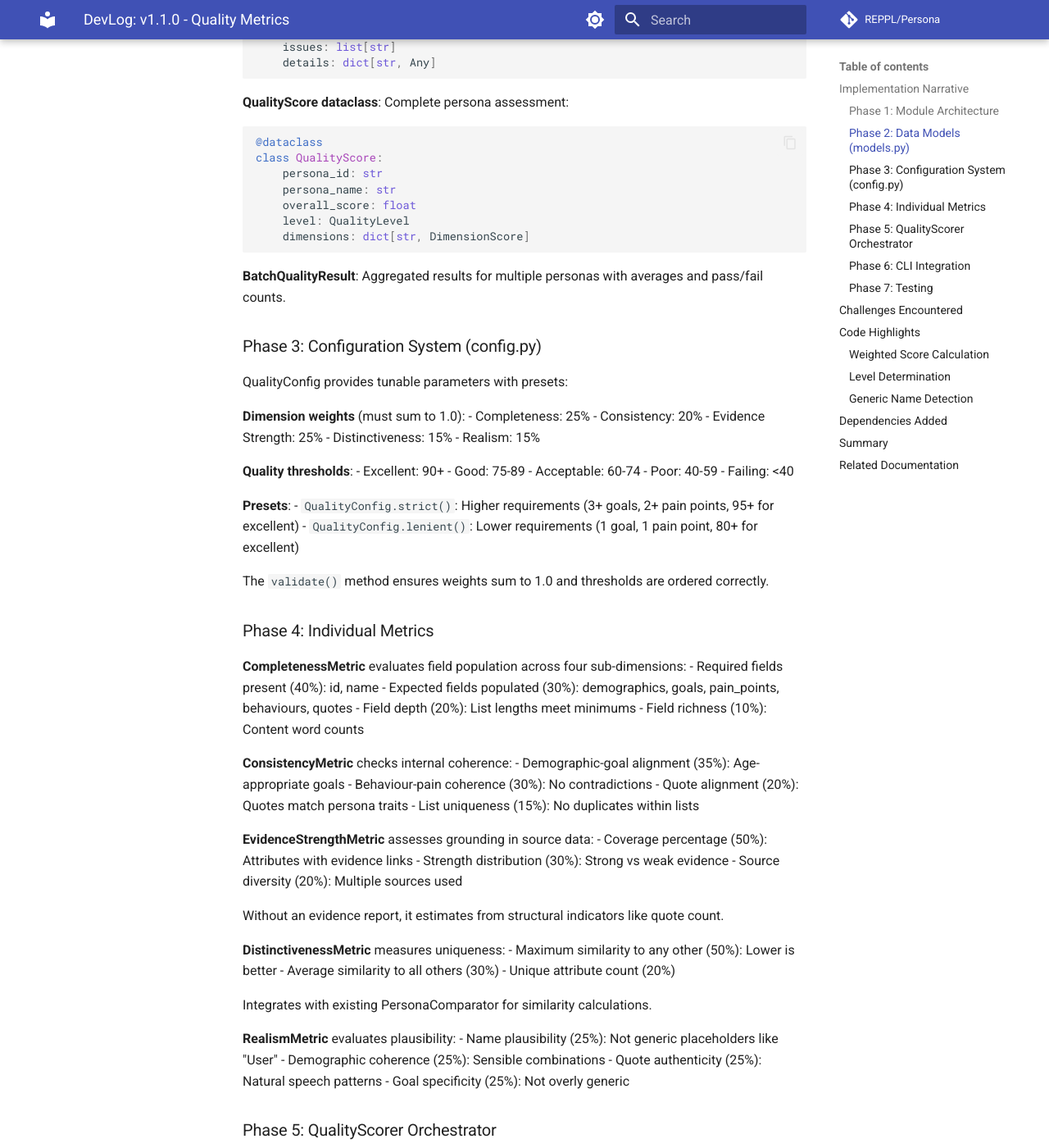
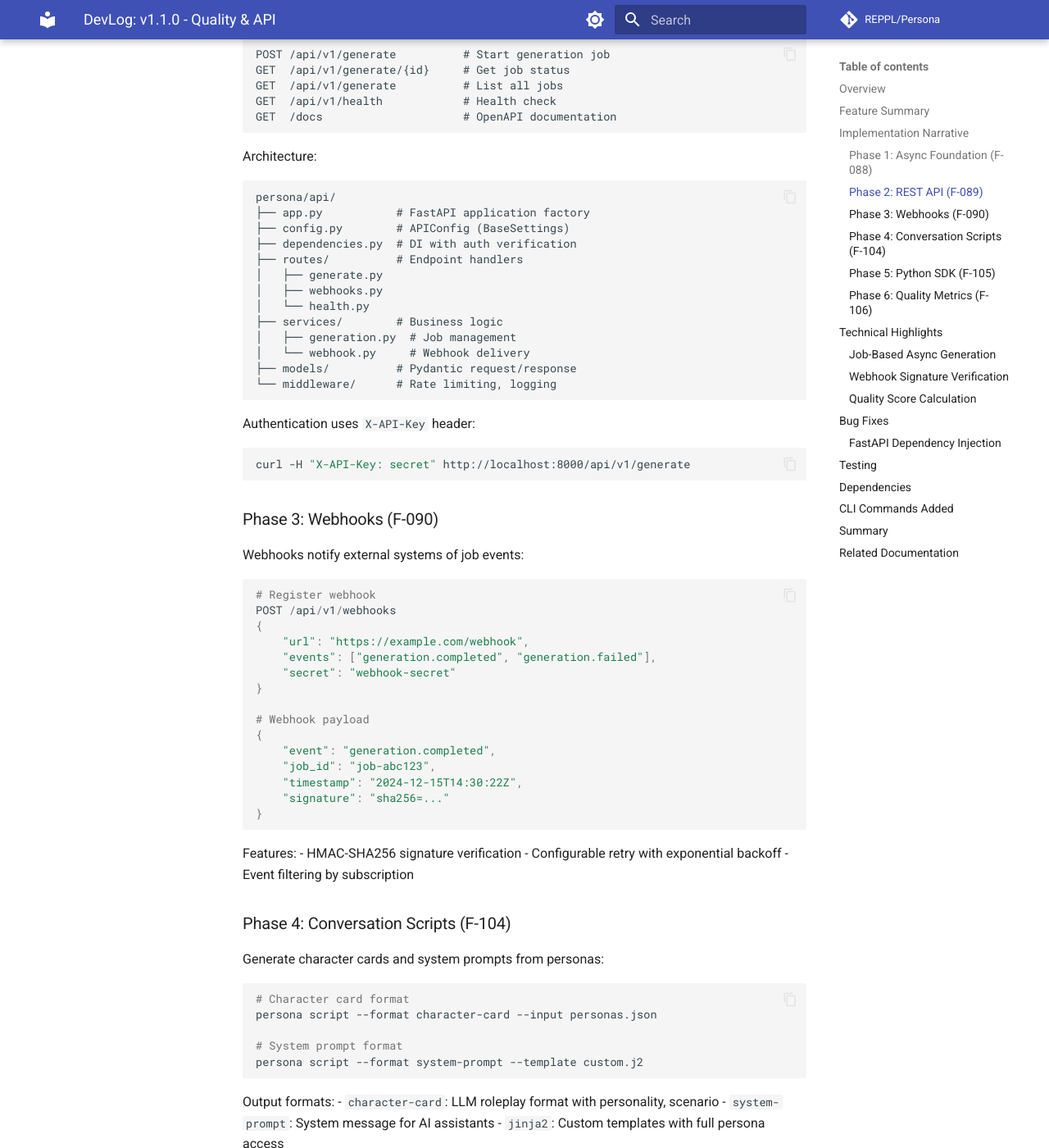
Before and after one commit to REPPL/Persona, an MkDocs documentation site: the page built from docs/development/process/devlogs/v1.1.0-devlog.md, in a window 1280 px wide and 1400 px high, scrolled down 1229 px. Shown: the whole window at 82% size. Built offline with MkDocs 1.6.1 and Material for MkDocs 9.7.7, drawn with Linux system fonts in a browser that asks for light colours; comment, search, counter and statistics services are not loaded; some of the changed text lies outside the part shown.

Commit message:
docs(process): update v1.1.0 retrospective and devlog
Updated release documentation to cover all 6 features in v1.1.0:
- F-088: Async Support
- F-089: REST API
- F-090: Webhooks
- F-104: Conversation Scripts
- F-105: Python SDK
- F-106: Quality Metrics

Includes documentation of the FastAPI dependency injection bug fix.

🤖 Generated with [Claude Code](https://claude.com/claude-code)

Co-Authored-By: Claude Opus 4.5 <noreply@anthropic.com>

````diff
--- a/docs/development/process/devlogs/v1.1.0-devlog.md
+++ b/docs/development/process/devlogs/v1.1.0-devlog.md
@@ -1,304 +1,315 @@
-# DevLog: v1.1.0 - Quality Metrics
+# DevLog: v1.1.0 - Quality & API
+
+## Overview
+
+v1.1.0 delivers the "Measure & Connect" milestone with six features enabling programmatic access, quality measurement, and enhanced output formats for persona generation.
+
+## Feature Summary
+
+| ID | Feature | Description |
+|----|---------|-------------|
+| F-088 | Async Support | Async generator for non-blocking operations |
+| F-089 | REST API | FastAPI-based HTTP interface |
+| F-090 | Webhooks | Event notifications for long-running jobs |
+| F-104 | Conversation Scripts | Character cards and system prompts |
+| F-105 | Python SDK | High-level programmatic interface |
+| F-106 | Quality Metrics | Multi-dimensional quality scoring |
 
 ## Implementation Narrative
 
-v1.1.0 introduces a comprehensive quality scoring system for generated personas. This multi-dimensional evaluation system provides objective metrics to assess persona quality across completeness, consistency, evidence strength, distinctiveness, and realism.
+### Phase 1: Async Foundation (F-088)
 
-### Phase 1: Module Architecture
+The async support provides non-blocking persona generation:
 
-The quality module was designed around separation of concerns with individual metrics as standalone evaluators:
+```python
+from persona.sdk import AsyncPersonaGenerator
+
+generator = AsyncPersonaGenerator(provider="anthropic")
+result = await generator.agenerate(
+    data_path="./data.csv",
+    config=PersonaConfig(count=5)
+)
+```
+
+Key components:
+- `AsyncPersonaGenerator` wraps sync operations with `asyncio.to_thread()`
+- Progress callbacks work in async context
+- Integration with existing provider infrastructure
+
+### Phase 2: REST API (F-089)
+
+FastAPI provides the HTTP interface:
 
 ```
-core/quality/
-├── __init__.py           # Clean public API
-├── models.py             # QualityScore, DimensionScore, QualityLevel
-├── config.py             # QualityConfig with weights and thresholds
-├── scorer.py             # QualityScorer orchestrator
-└── metrics/
-    ├── __init__.py       # Metric exports
-    ├── completeness.py   # Field population scoring
-    ├── consistency.py    # Internal coherence checks
-    ├── evidence.py       # Evidence strength scoring
-    ├── distinctiveness.py # Uniqueness vs other personas
-    └── realism.py        # Plausibility checks
+POST /api/v1/generate          # Start generation job
+GET  /api/v1/generate/{id}     # Get job status
+GET  /api/v1/generate          # List all jobs
+GET  /api/v1/health            # Health check
+GET  /docs                     # OpenAPI documentation
 ```
 
-This structure enables independent testing of each metric while the QualityScorer orchestrates them with configurable weights.
+Architecture:
+```
+persona/api/
+├── app.py           # FastAPI application factory
+├── config.py        # APIConfig (BaseSettings)
+├── dependencies.py  # DI with auth verification
+├── routes/          # Endpoint handlers
+│   ├── generate.py
+│   ├── webhooks.py
+│   └── health.py
+├── services/        # Business logic
+│   ├── generation.py  # Job management
+│   └── webhook.py     # Webhook delivery
+├── models/          # Pydantic request/response
+└── middleware/      # Rate limiting, logging
+```
 
-### Phase 2: Data Models (models.py)
+Authentication uses `X-API-Key` header:
+```bash
+curl -H "X-API-Key: secret" http://localhost:8000/api/v1/generate
+```
 
-The core data models establish the scoring framework:
+### Phase 3: Webhooks (F-090)
 
-**QualityLevel enum**: Five discrete levels map numeric scores to human-readable assessments:
+Webhooks notify external systems of job events:
 
 ```python
-class QualityLevel(Enum):
-    EXCELLENT = "excellent"    # 90-100
-    GOOD = "good"              # 75-89
-    ACCEPTABLE = "acceptable"  # 60-74
-    POOR = "poor"              # 40-59
-    FAILING = "failing"        # 0-39
+# Register webhook
+POST /api/v1/webhooks
+{
+    "url": "https://example.com/webhook",
+    "events": ["generation.completed", "generation.failed"],
+    "secret": "webhook-secret"
+}
+
+# Webhook payload
+{
+    "event": "generation.completed",
+    "job_id": "job-abc123",
+    "timestamp": "2024-12-15T14:30:22Z",
+    "signature": "sha256=..."
+}
 ```
 
-**DimensionScore dataclass**: Individual metric results with issues and details:
+Features:
+- HMAC-SHA256 signature verification
+- Configurable retry with exponential backoff
+- Event filtering by subscription
+
+### Phase 4: Conversation Scripts (F-104)
+
+Generate character cards and system prompts from personas:
+
+```bash
+# Character card format
+persona script --format character-card --input personas.json
+
+# System prompt format
+persona script --format system-prompt --template custom.j2
+```
+
+Output formats:
+- `character-card`: LLM roleplay format with personality, scenario
+- `system-prompt`: System message for AI assistants
+- `jinja2`: Custom templates with full persona access
+
+### Phase 5: Python SDK (F-105)
+
+Two-tier SDK design:
+
+**High-level: PersonaClient**
+```python
+from persona.sdk import PersonaClient
+
+client = PersonaClient(provider="anthropic")
+result = client.generate("./data.csv", count=5)
+```
+
+**Low-level: PersonaGenerator**
+```python
+from persona.sdk import PersonaGenerator, PersonaConfig
+
+generator = PersonaGenerator(provider="anthropic")
+result = generator.generate(
+    data_path="./data.csv",
+    config=PersonaConfig(
+        count=5,
+        complexity="detailed",
+        include_reasoning=True
+    )
+)
+```
+
+Configuration hierarchy:
+1. Constructor arguments (highest)
+2. Environment variables (`PERSONA_*`)
+3. Config file (`~/.persona/config.yaml`)
+4. Defaults (lowest)
+
+### Phase 6: Quality Metrics (F-106)
+
+Five-dimensional quality scoring:
+
+| Dimension | Weight | Measures |
+|-----------|--------|----------|
+| Completeness | 25% | Field population, depth, richness |
+| Consistency | 20% | Internal coherence, no contradictions |
+| Evidence | 25% | Grounding in source data |
+| Distinctiveness | 15% | Uniqueness vs other personas |
+| Realism | 15% | Plausibility, specificity |
 
 ```python
-@dataclass
-class DimensionScore:
-    dimension: str
-    score: float  # 0-100
-    weight: float
-    issues: list[str]
-    details: dict[str, Any]
+from persona.core.quality import QualityScorer
+
+scorer = QualityScorer()
+result = scorer.score(persona)
+
+print(f"Overall: {result.overall_score:.1f}")
+print(f"Level: {result.level.value}")  # excellent/good/acceptable/poor/failing
 ```
 
-**QualityScore dataclass**: Complete persona assessment:
+CLI with quality gates:
+```bash
+persona score ./personas.json --min-score 75
+# Exit code 1 if any persona below threshold
+```
+
+## Technical Highlights
+
+### Job-Based Async Generation
 
 ```python
-@dataclass
-class QualityScore:
-    persona_id: str
-    persona_name: str
-    overall_score: float
-    level: QualityLevel
-    dimensions: dict[str, DimensionScore]
+class GenerationService:
+    async def execute_job(self, job_id: str) -> None:
+        job = self.get_job(job_id)
+        job.status = JobStatus.RUNNING
+
+        try:
+            generator = AsyncPersonaGenerator(provider=job.provider)
+            result = await generator.agenerate(...)
+
+            job.status = JobStatus.COMPLETED
+            job.result = result
+
+            # Notify webhook
+            if self.webhook_manager:
+                await self.webhook_manager.notify_completed(job_id)
+        except Exception as e:
+            job.status = JobStatus.FAILED
+            job.error = str(e)
 ```
 
-**BatchQualityResult**: Aggregated results for multiple personas with averages and pass/fail counts.
-
-### Phase 3: Configuration System (config.py)
-
-QualityConfig provides tunable parameters with presets:
-
-**Dimension weights** (must sum to 1.0):
-- Completeness: 25%
-- Consistency: 20%
-- Evidence Strength: 25%
-- Distinctiveness: 15%
-- Realism: 15%
-
-**Quality thresholds**:
-- Excellent: 90+
-- Good: 75-89
-- Acceptable: 60-74
-- Poor: 40-59
-- Failing: <40
-
-**Presets**:
-- `QualityConfig.strict()`: Higher requirements (3+ goals, 2+ pain points, 95+ for excellent)
-- `QualityConfig.lenient()`: Lower requirements (1 goal, 1 pain point, 80+ for excellent)
-
-The `validate()` method ensures weights sum to 1.0 and thresholds are ordered correctly.
-
-### Phase 4: Individual Metrics
-
-**CompletenessMetric** evaluates field population across four sub-dimensions:
-- Required fields present (40%): id, name
-- Expected fields populated (30%): demographics, goals, pain_points, behaviours, quotes
-- Field depth (20%): List lengths meet minimums
-- Field richness (10%): Content word counts
-
-**ConsistencyMetric** checks internal coherence:
-- Demographic-goal alignment (35%): Age-appropriate goals
-- Behaviour-pain coherence (30%): No contradictions
-- Quote alignment (20%): Quotes match persona traits
-- List uniqueness (15%): No duplicates within lists
-
-**EvidenceStrengthMetric** assesses grounding in source data:
-- Coverage percentage (50%): Attributes with evidence links
-- Strength distribution (30%): Strong vs weak evidence
-- Source diversity (20%): Multiple sources used
-
-Without an evidence report, it estimates from structural indicators like quote count.
-
-**DistinctivenessMetric** measures uniqueness:
-- Maximum similarity to any other (50%): Lower is better
-- Average similarity to all others (30%)
-- Unique attribute count (20%)
-
-Integrates with existing PersonaComparator for similarity calculations.
-
-**RealismMetric** evaluates plausibility:
-- Name plausibility (25%): Not generic placeholders like "User"
-- Demographic coherence (25%): Sensible combinations
-- Quote authenticity (25%): Natural speech patterns
-- Goal specificity (25%): Not overly generic
-
-### Phase 5: QualityScorer Orchestrator
-
-The QualityScorer coordinates metrics and calculates weighted scores:
+### Webhook Signature Verification
 
 ```python
-class QualityScorer:
-    def __init__(self, config: QualityConfig | None = None):
-        errors = config.validate()
-        if errors:
-            raise ValueError(f"Invalid configuration: {', '.join(errors)}")
-
-        self._metrics = [
-            CompletenessMetric(config),
-            ConsistencyMetric(config),
-            EvidenceStrengthMetric(config),
-            DistinctivenessMetric(config),
-            RealismMetric(config),
-        ]
-
-    def score(self, persona: Persona, other_personas: list[Persona] | None = None) -> QualityScore:
-        dimensions = {}
-        for metric in self._metrics:
-            result = metric.evaluate(persona, other_personas=other_personas)
-            dimensions[result.dimension] = result
-
-        overall = sum(d.score * d.weight for d in dimensions.values())
-        level = self._determine_level(overall)
-
-        return QualityScore(
-            persona_id=persona.id,
-            persona_name=persona.name,
-            overall_score=overall,
-            level=level,
-            dimensions=dimensions,
-        )
+def verify_signature(payload: bytes, signature: str, secret: str) -> bool:
+    expected = hmac.new(
+        secret.encode(),
+        payload,
+        hashlib.sha256
+    ).hexdigest()
+    return hmac.compare_digest(f"sha256={expected}", signature)
 ```
 
-For batch scoring, it pre-builds a similarity matrix to avoid redundant comparisons.
-
-### Phase 6: CLI Integration
-
-The `persona score` command provides accessible quality assessment:
-
-```bash
-# Basic scoring
-persona score ./personas.json
-
-# Output formats
-persona score ./personas.json --output json
-persona score ./personas.json --output markdown
-
-# Save report
-persona score ./personas.json --save report.json
-
-# Quality gate
-persona score ./personas.json --min-score 75
-echo $?  # 1 if any score below threshold
-
-# Configuration presets
-persona score ./personas.json --strict
-persona score ./personas.json --lenient
-```
-
-Rich tables display results with colour-coded quality levels and dimension breakdowns.
-
-### Phase 7: Testing
-
-Wrote 35 unit tests across 2 test files:
-
-```
-tests/unit/core/quality/
-├── test_scorer.py    # 18 tests for QualityScorer, QualityLevel, QualityConfig
-└── test_metrics.py   # 17 tests for individual metrics
-```
-
-Key test scenarios:
-- High vs low quality persona scoring
-- Batch scoring with distinctiveness
-- Configuration presets (strict/lenient)
-- Invalid configuration rejection
-- Individual metric edge cases (generic names, duplicate goals)
-
-All tests pass with full test suite at 2460 tests.
-
-## Challenges Encountered
-
-- **Boundary conditions**: Initial test assertions used `< 60` for low quality threshold, but scores could be exactly 60.0 (ACCEPTABLE boundary). Changed to `<= 60` for correct boundary testing.
-
-- **Similarity calculation**: DistinctivenessMetric needed to handle single-persona case (no comparison possible → max distinctiveness score).
-
-- **Evidence without report**: EvidenceStrengthMetric must estimate quality when no EvidenceReport is available, using structural indicators like quote count.
-
-- **Float precision in weights**: Config validation must use tolerance for checking weights sum to 1.0.
-
-## Code Highlights
-
-### Weighted Score Calculation
+### Quality Score Calculation
 
 ```python
-def _calculate_overall(self, dimensions: dict[str, DimensionScore]) -> float:
-    """Calculate weighted overall score."""
-    return sum(
-        dim.score * dim.weight
-        for dim in dimensions.values()
+def score(self, persona: Persona) -> QualityScore:
+    dimensions = {}
+    for metric in self._metrics:
+        result = metric.evaluate(persona)
+        dimensions[result.dimension] = result
+
+    overall = sum(d.score * d.weight for d in dimensions.values())
+    level = self._determine_level(overall)
+
+    return QualityScore(
+        overall_score=overall,
+        level=level,
+        dimensions=dimensions
     )
 ```
 
-### Level Determination
+## Bug Fixes
+
+### FastAPI Dependency Injection
+
+**Issue**: Routes using `dependencies=[Depends(AuthDep)]` where `AuthDep` is `Annotated[None, Depends(verify_token)]` caused 422 validation errors.
+
+**Cause**: Double-wrapping an annotated dependency in `Depends()` confuses FastAPI's parameter extraction.
+
+**Fix**: Use `dependencies=[Depends(verify_token)]` directly instead of wrapping the annotated type.
 
 ```python
-def _determine_level(self, score: float) -> QualityLevel:
-    """Determine quality level from numeric score."""
-    if score >= self._config.excellent_threshold:
-        return QualityLevel.EXCELLENT
-    elif score >= self._config.good_threshold:
-        return QualityLevel.GOOD
-    elif score >= self._config.acceptable_threshold:
-        return QualityLevel.ACCEPTABLE
-    elif score >= self._config.poor_threshold:
-        return QualityLevel.POOR
-    else:
-        return QualityLevel.FAILING
+# Before (broken)
+@router.post("/generate", dependencies=[Depends(AuthDep)])
+
+# After (fixed)
+@router.post("/generate", dependencies=[Depends(verify_token)])
 ```
 
-### Generic Name Detection
+## Testing
 
-```python
-GENERIC_NAMES = {
-    "user", "person", "customer", "client", "test",
-    "persona", "individual", "consumer", "buyer", "admin",
-}
+| Category | Tests |
+|----------|-------|
+| API endpoints | 14 |
+| SDK client | 25+ |
+| Async generator | 15+ |
+| Quality metrics | 35 |
+| Conversation scripts | 20+ |
+| **Total** | 2654 |
 
-def _check_name(self, name: str) -> tuple[float, str]:
-    """Check name plausibility."""
-    if not name or not name.strip():
-        return 0.0, "missing"
+All tests pass with 4 deprecation warnings (Pydantic `Config` class).
 
-    name_lower = name.lower().strip()
-    if name_lower in self.GENERIC_NAMES:
-        return 0.0, "generic"
+## Dependencies
 
-    if len(name.split()) < 2:
-        return 0.5, "incomplete"
-
-    return 1.0, "valid"
+```toml
+[project.optional-dependencies]
+api = [
+    "fastapi>=0.115.0",
+    "uvicorn[standard]>=0.32.0",
+    "python-multipart>=0.0.12",
+    "pydantic-settings>=2.0.0",
+]
+async = [
+    "aiofiles>=24.1.0",
+]
 ```
 
-## Dependencies Added
+## CLI Commands Added
 
-No new dependencies required. All features implemented using:
-- `dataclasses` - All data structures
-- `enum` - QualityLevel
-- `typing` - Type hints
-- `persona.core.comparison` - PersonaComparator for distinctiveness
-- `rich` - CLI table output (already a project dependency)
+```bash
+# Start API server
+persona serve [--port 8000] [--auth-token TOKEN]
+
+# Score persona quality
+persona score INPUT [--min-score N] [--strict|--lenient]
+
+# Generate conversation scripts
+persona script [--format FORMAT] [--template FILE]
+```
 
 ## Summary
 
-v1.1.0 provides objective quality measurement for persona generation. The multi-dimensional approach enables nuanced assessment - a persona might score high on completeness but low on distinctiveness, guiding targeted improvements.
+v1.1.0 transforms Persona from a CLI tool into a programmable platform:
 
-The configurable thresholds and presets (strict/lenient) support different use cases:
-- Production pipelines with quality gates via `--min-score`
-- Quick assessments during development with lenient settings
-- Rigorous evaluation with strict settings for final outputs
+- **REST API** enables integration with any system
+- **Webhooks** support event-driven architectures
+- **SDK** provides clean programmatic access
+- **Quality metrics** enable automated quality gates
+- **Conversation scripts** extend output capabilities
 
-With 35 dedicated tests and integration with existing comparison infrastructure, the quality metrics system is ready for production use.
+The async foundation ensures responsive APIs while maintaining the simplicity of synchronous usage for CLI operations.
 
 ---
 
 ## Related Documentation
 
-- [F-106 Feature Spec](../../roadmap/features/completed/F-106-quality-metrics.md)
+- [v1.1.0 Milestone](../../roadmap/milestones/v1.1.0.md)
 - [v1.1.0 Retrospective](../retrospectives/v1.1.0-retrospective.md)
-- [Manual Test Script](../../../../tests/manual/quality_metrics_test_script.md)
+- [ADR-0021: Programmatic API](../../decisions/adrs/ADR-0021-programmatic-api.md)
 
 ---
 
-**Status**: Completed
+**Status**: Complete
````
Also changed, not shown: docs/development/process/retrospectives/v1.1.0-retrospective.md (+110 -48 lines).
